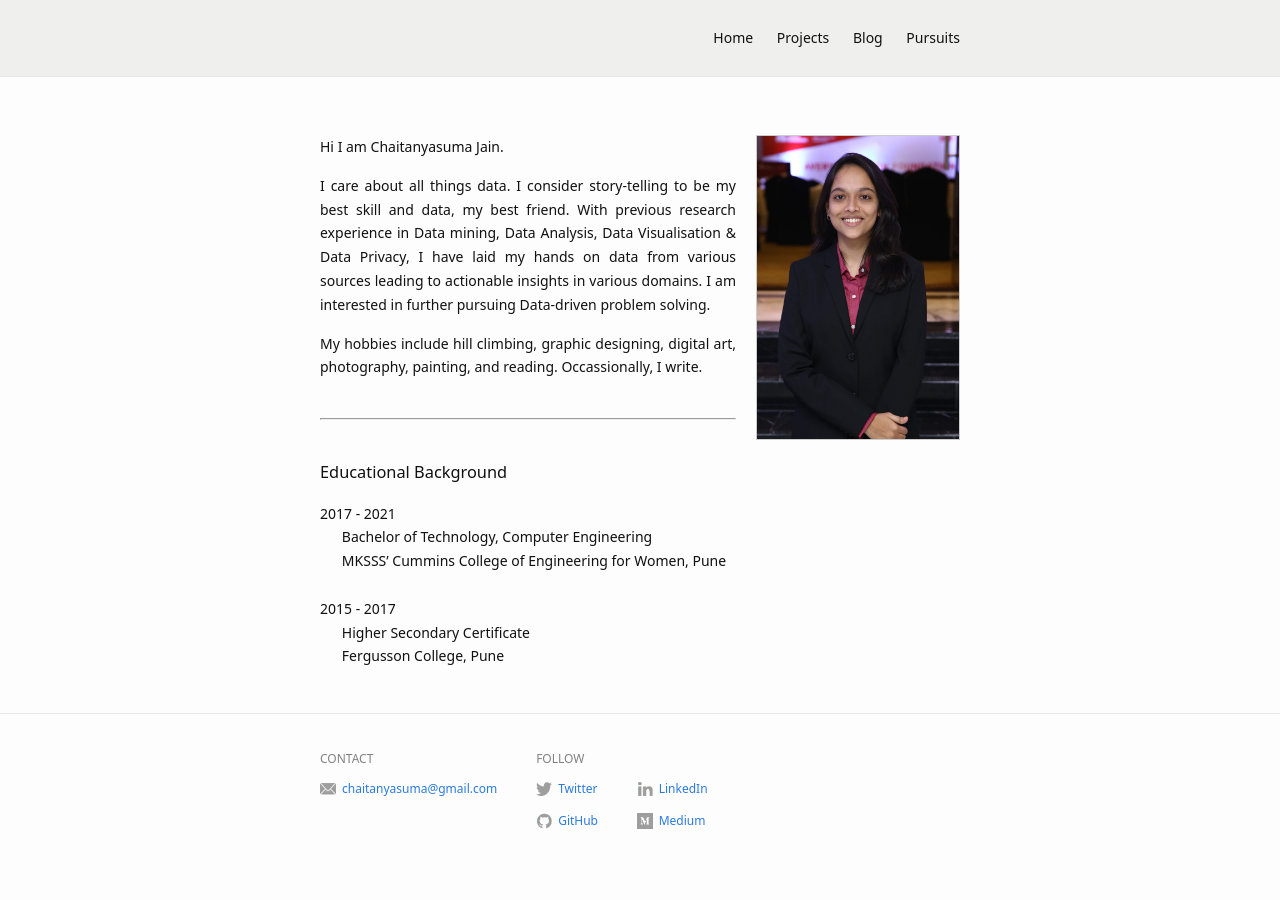
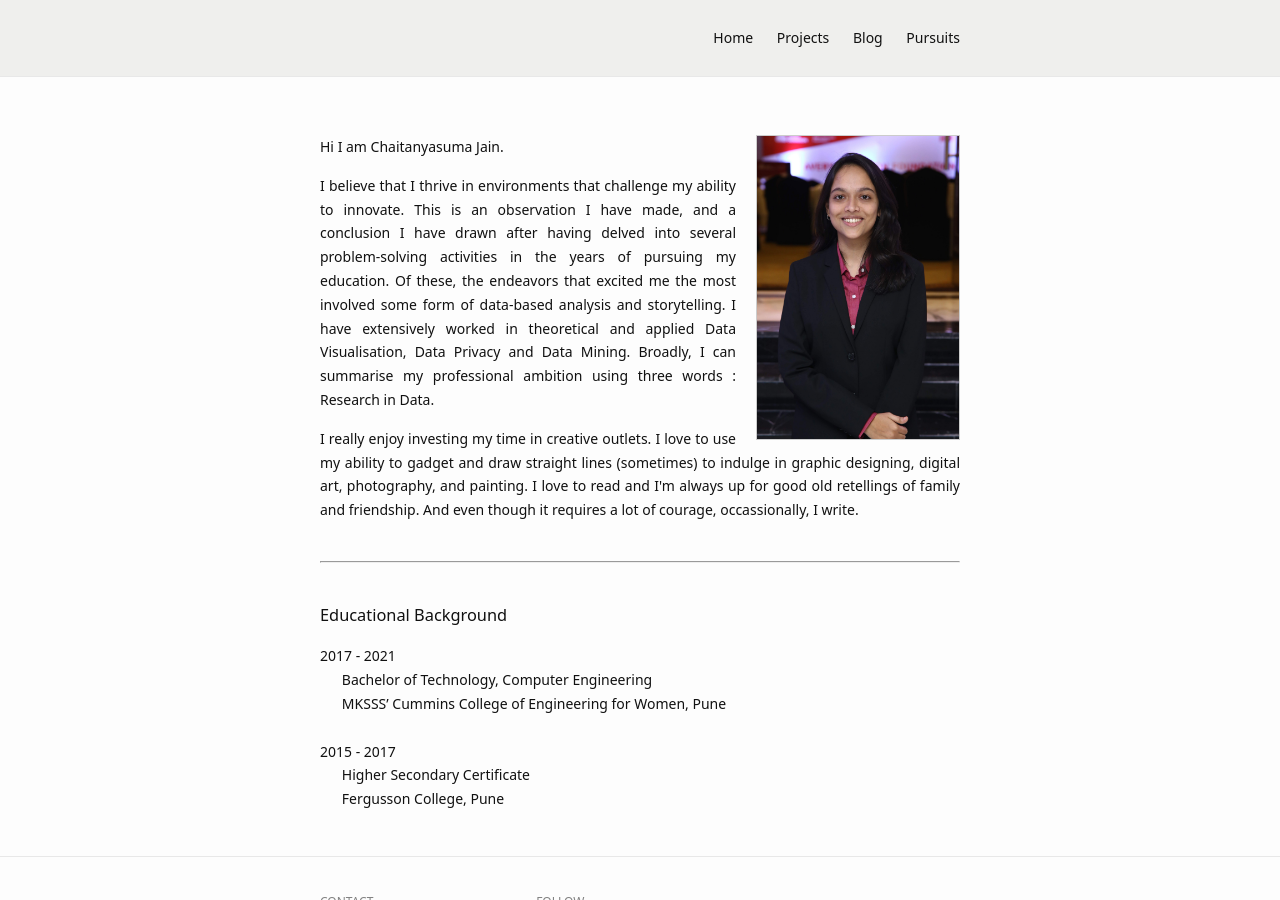
Before and after one commit to Chaitanyasuma/Chaitanyasuma.github.io, a Jekyll site: the page built from index.md, in a window 1280 px wide and 900 px high. Built offline with Jekyll 4.4.1, drawn with Linux system fonts in a browser that asks for light colours.

Commit message:
Trying to write a heartfelt introduction

```diff
--- a/index.md
+++ b/index.md
@@ -10,11 +10,12 @@ profile_picture:
 </p>
 <p>
 <div align="justify">
-  I care about all things data. I consider story-telling to be my best skill and data, my best friend. With previous research experience in Data mining, Data Analysis, Data Visualisation & Data Privacy, I have laid my hands on data from various sources leading to actionable insights in various domains. I am interested in further pursuing Data-driven problem solving.
+  I believe that I thrive in environments that challenge my ability to innovate. This is an observation I have made, and a conclusion I have drawn after having delved into several problem-solving activities in the years of pursuing my education. Of these, the endeavors that excited me the most involved some form of data-based analysis and storytelling. I have extensively worked in theoretical and applied Data Visualisation, Data Privacy and Data Mining.
+  Broadly, I can summarise my professional ambition using three words : Research in Data.
 </div>
 </p>
 <div align="justify">
-  My hobbies include hill climbing, graphic designing, digital art, photography, painting, and reading. Occassionally, I write.
+  I really enjoy investing my time in creative outlets. I love to use my ability to gadget and draw straight lines (sometimes) to indulge in graphic designing, digital art, photography, and painting. I love to read and I'm always up for good old retellings of family and friendship. And even though it requires a lot of courage, occassionally, I write.
 </div>
 <br>
 
```
